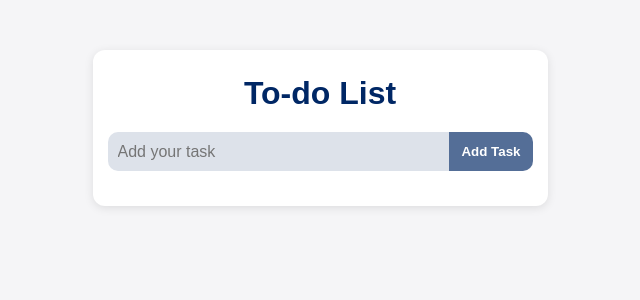
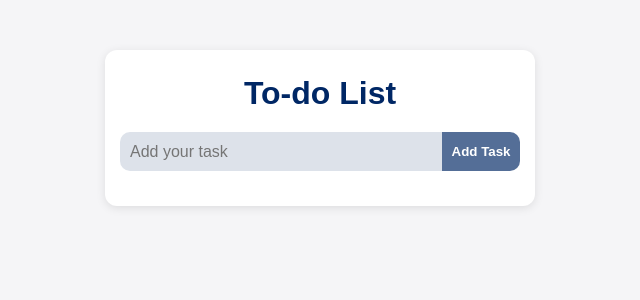
Before and after one commit to SushilKumar567/7-todo-list-app, a React (Vite) app: page / in a window 1280 px wide. Shown: the top 300 px of the page, without its empty margins (320-960 px from the left). Built offline with nearby package versions, Linux system fonts and the light colour scheme.

Commit message:
App.css file was updated

```diff
--- a/src/App.css
+++ b/src/App.css
@@ -1,5 +1,5 @@
 .app {
-  width: 425px;
+  width: 400px;
   margin: 50px auto;
   background: #fff;
   padding: 15px;
```
